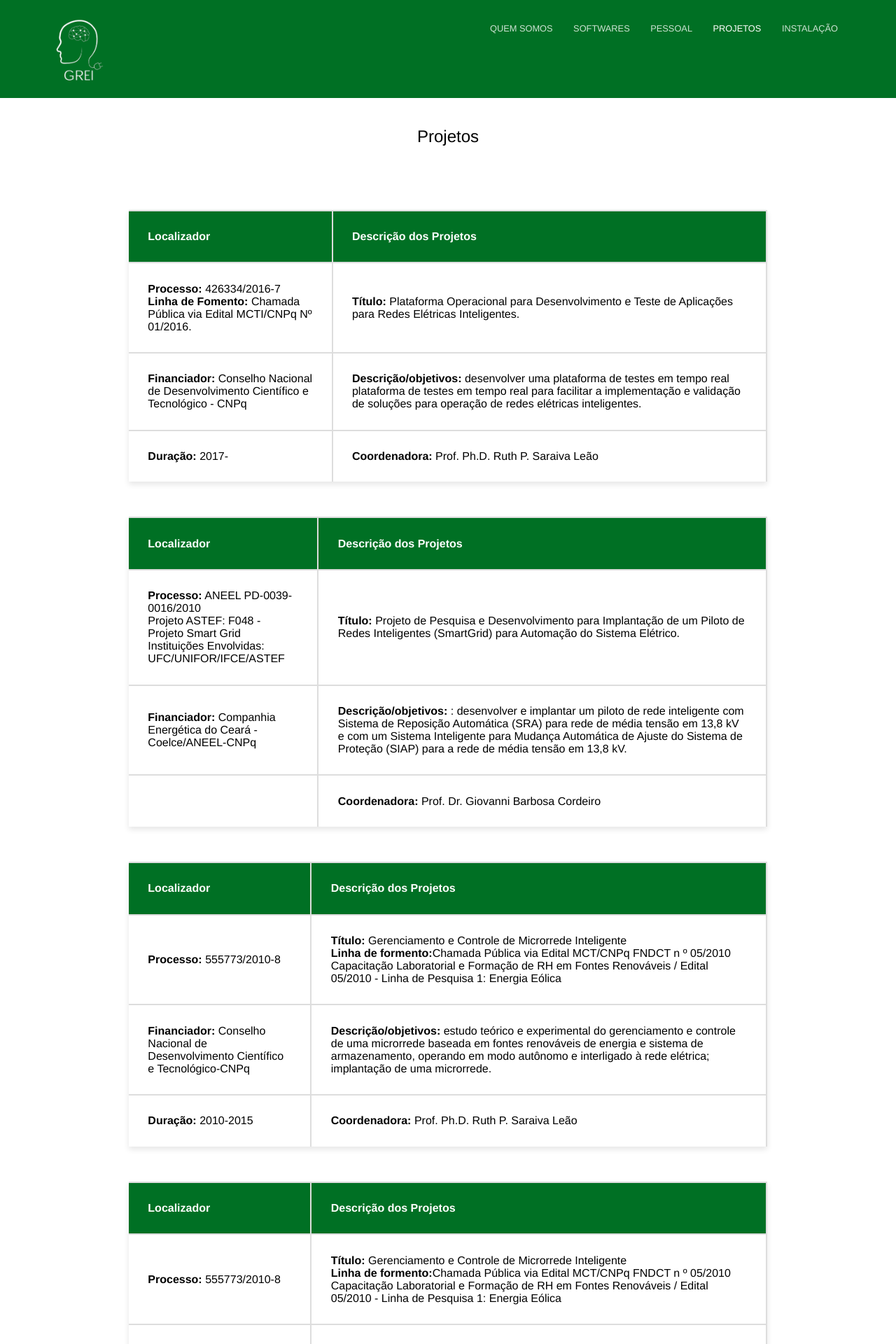
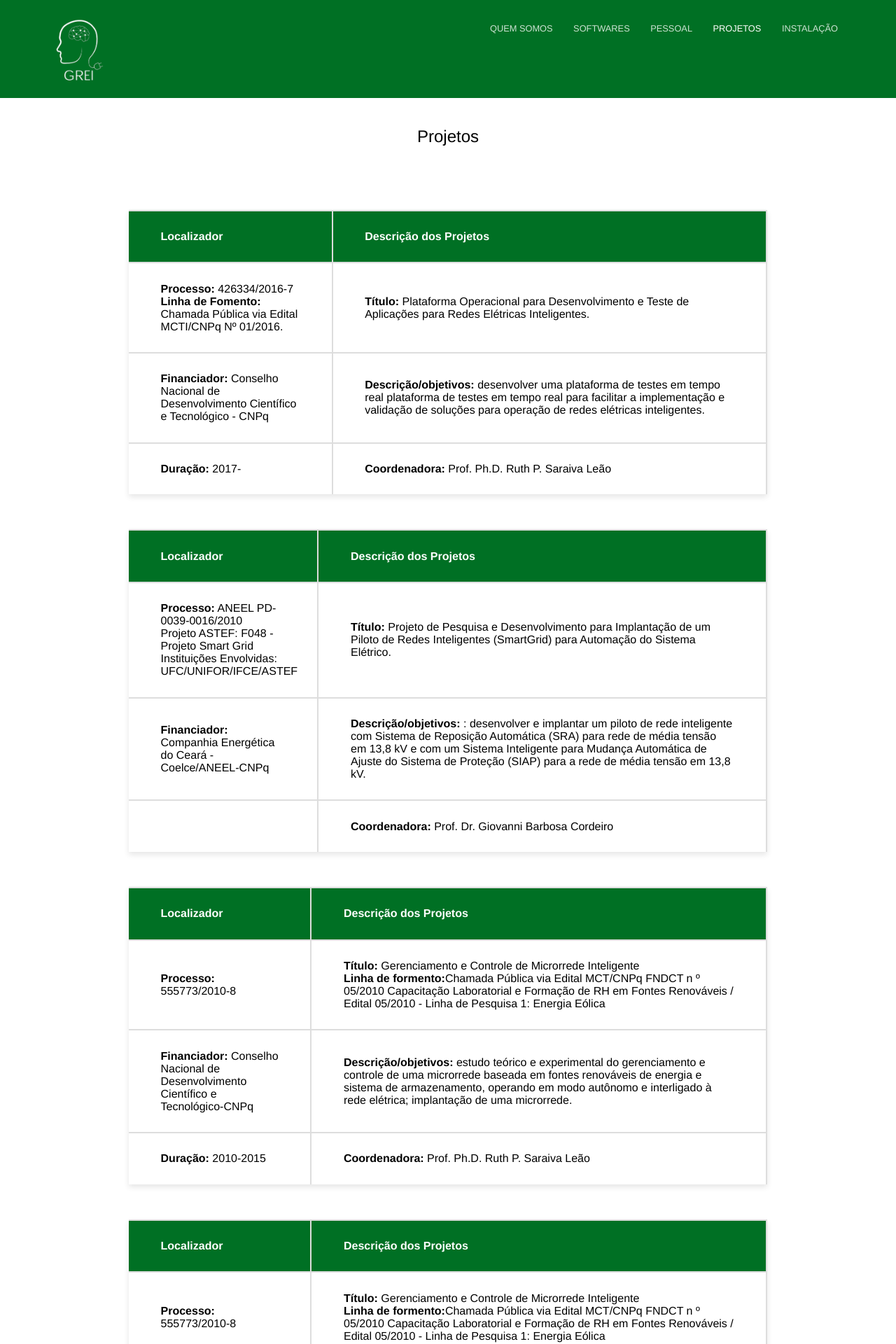
Before and after one commit to Gabriell89222/Gabriell89222.github.io, a Jekyll site: the page built from pricing.html, in a window 1280 px wide. Shown: the top 1920 px of the page at 70% size. Built offline with Jekyll 4.4.1, drawn with Linux system fonts in a browser that asks for light colours.

Commit message:
Atualização ajuste tabelas v-1.1

```diff
--- a/_sass/layout.scss
+++ b/_sass/layout.scss
@@ -82,7 +82,7 @@ section {
 		box-shadow: 0 4px 8px rgba(0, 0, 0, 0.1);
 	}
 	th, td {
-		padding: 3% 3%;
+		padding: 3% 5%;
 		text-align: left;
 		border-bottom: 2px solid #ddd; /* borda inferior */
 		border-right: 2px solid #ddd; /* borda direita */
```
